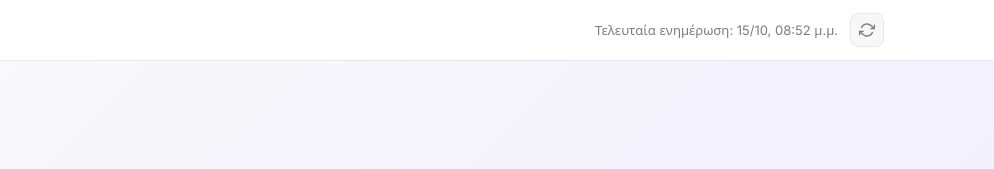
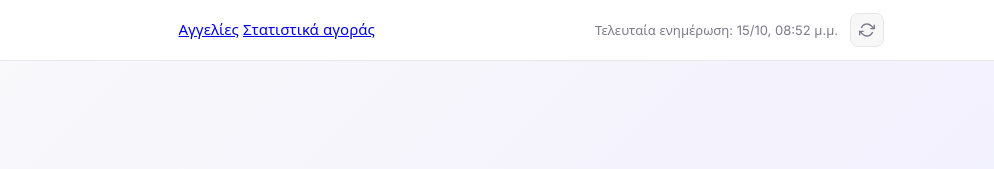
Before and after one commit to NikosPaschalis/workInPatra, a website with bundled scripts: page index.html in a window 1280 px wide. Shown: the top 169 px of the page, 286-1280 px from the left. Built offline with nearby package versions, Linux system fonts and the light colour scheme.

Commit message:
Add navigation link to market report

```diff
--- a/index.html
+++ b/index.html
@@ -90,6 +90,10 @@
           <span class="logo-dot"></span>
           <span>WorkIn<strong>Πάτρα</strong></span>
         </div>
+        <nav class="site-nav" aria-label="Κύρια πλοήγηση">
+          <a href="/" aria-current="page">Αγγελίες</a>
+          <a href="/report.html">Στατιστικά αγοράς</a>
+        </nav>
         <div class="header-meta">
           <span id="last-updated">Τελευταία ενημέρωση: —</span>
           <button class="btn-refresh" id="btn-refresh" title="Ανανέωση">
```
